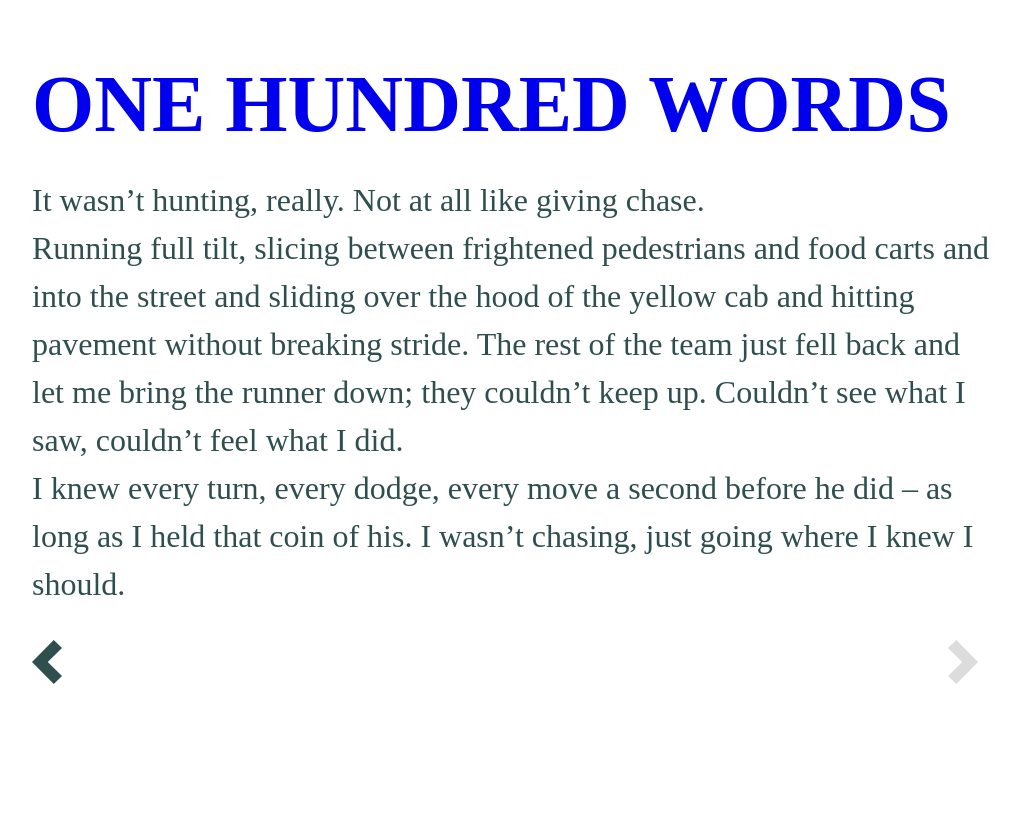
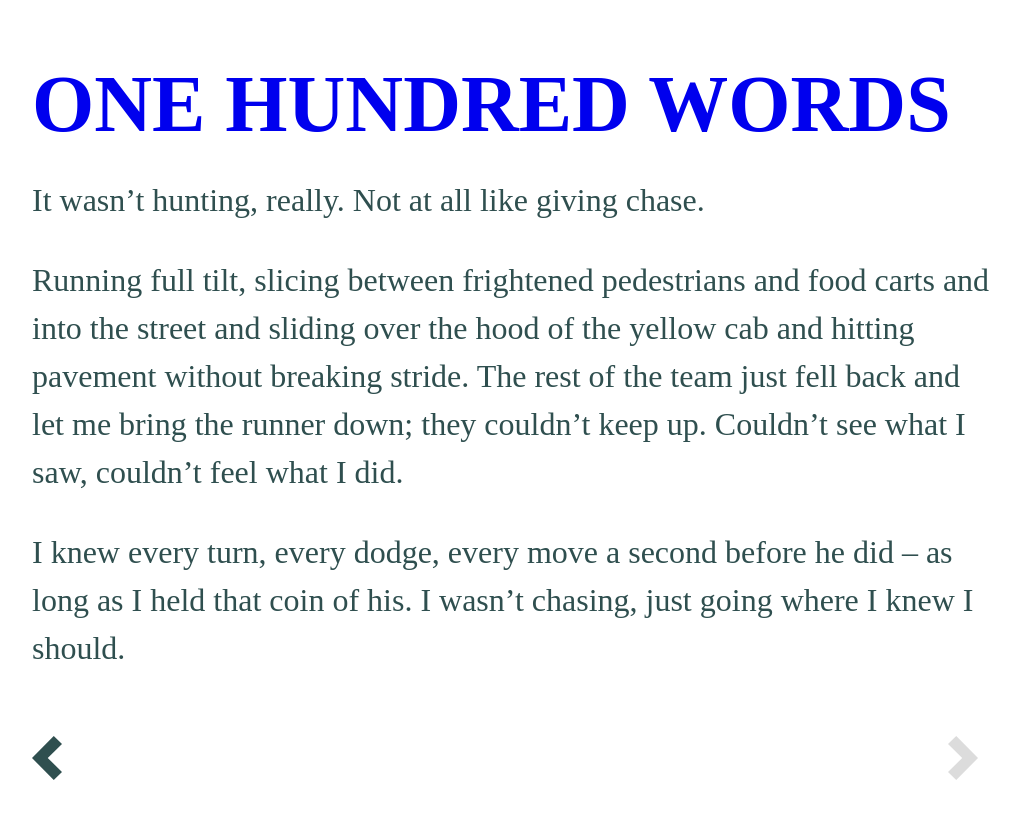
Before and after one commit to eaton/onehundredwords, a Jekyll site: the page built from 00/_posts/0000-01-02-come-together.md, in a window 1280 px wide. Shown: the top 819 px of the page, without its empty margins (32-1052 px from the left). Built offline with Jekyll 4.4.1, drawn with Linux system fonts in a browser that asks for light colours.

Commit message:
CSS fix.

```diff
--- a/_scss/screen.scss
+++ b/_scss/screen.scss
@@ -32,6 +32,7 @@ article {
 
   img { width: 100%; }
   em, i { font-style: italic; }
+  p { padding-bottom: 1em; }
 }
 
 nav {
--- a/css/screen.css
+++ b/css/screen.css
@@ -101,23 +101,26 @@ article {
   /* line 34, ../_scss/screen.scss */
   article em, article i {
     font-style: italic; }
+  /* line 35, ../_scss/screen.scss */
+  article p {
+    padding-bottom: 1em; }
 
-/* line 37, ../_scss/screen.scss */
+/* line 38, ../_scss/screen.scss */
 nav {
   width: 100%; }
-  /* line 39, ../_scss/screen.scss */
+  /* line 40, ../_scss/screen.scss */
   nav path {
     fill: Gainsboro; }
-  /* line 40, ../_scss/screen.scss */
+  /* line 41, ../_scss/screen.scss */
   nav a path {
     fill: DarkSlateGray; }
-  /* line 41, ../_scss/screen.scss */
+  /* line 42, ../_scss/screen.scss */
   nav .prev {
     float: left; }
-  /* line 42, ../_scss/screen.scss */
+  /* line 43, ../_scss/screen.scss */
   nav .next {
     float: right; }
-  /* line 44, ../_scss/screen.scss */
+  /* line 45, ../_scss/screen.scss */
   nav ul.season {
     margin: 0;
     padding: 0;
@@ -125,7 +128,7 @@ nav {
     overflow: hidden;
     *zoom: 1;
     padding: 1em 0; }
-    /* line 47, ../_scss/screen.scss */
+    /* line 48, ../_scss/screen.scss */
     nav ul.season li {
       list-style-image: none;
       list-style-type: none;
@@ -142,9 +145,9 @@ nav {
       margin: .68em;
       padding: 0em;
       font-weight: 400; }
-    /* line 55, ../_scss/screen.scss */
+    /* line 56, ../_scss/screen.scss */
     nav ul.season li.unpublished {
       color: Gainsboro; }
-    /* line 58, ../_scss/screen.scss */
+    /* line 59, ../_scss/screen.scss */
     nav ul.season li a, nav ul.season li span {
       font-size: 2em; }
```
